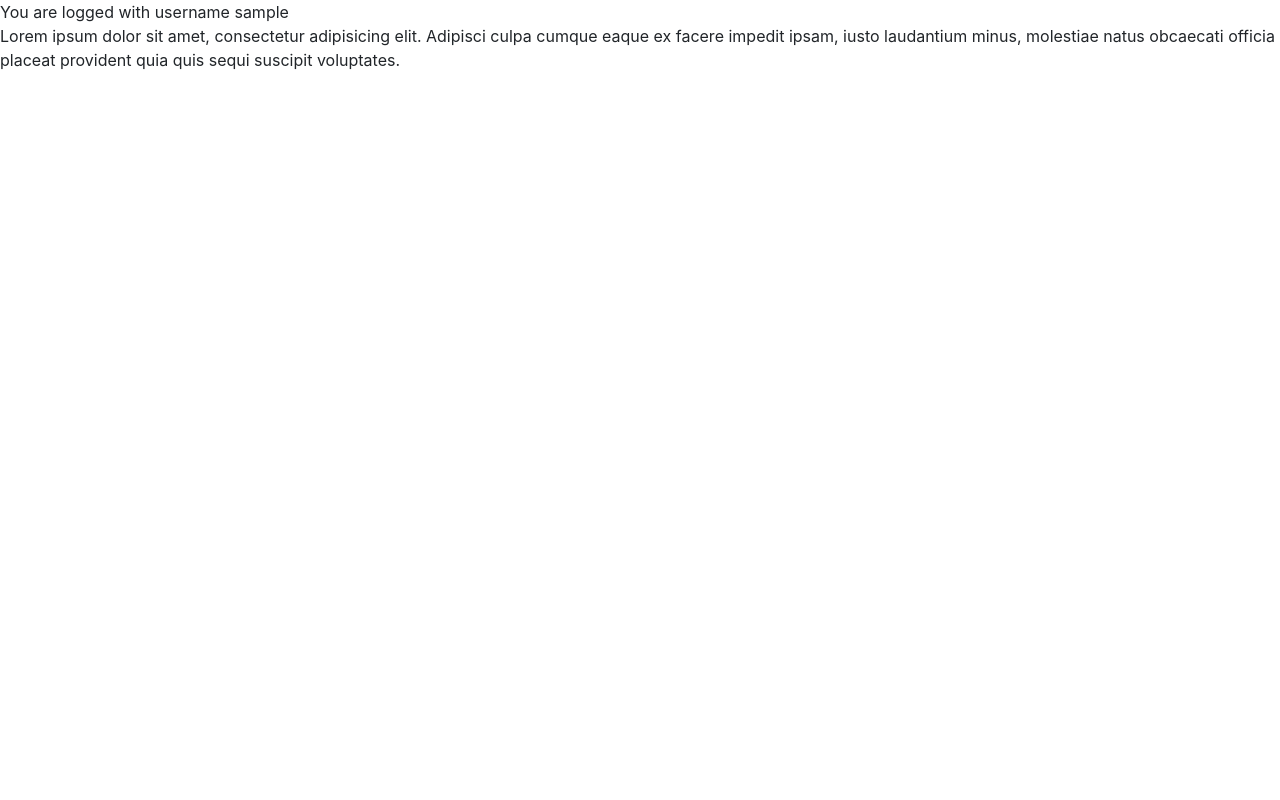
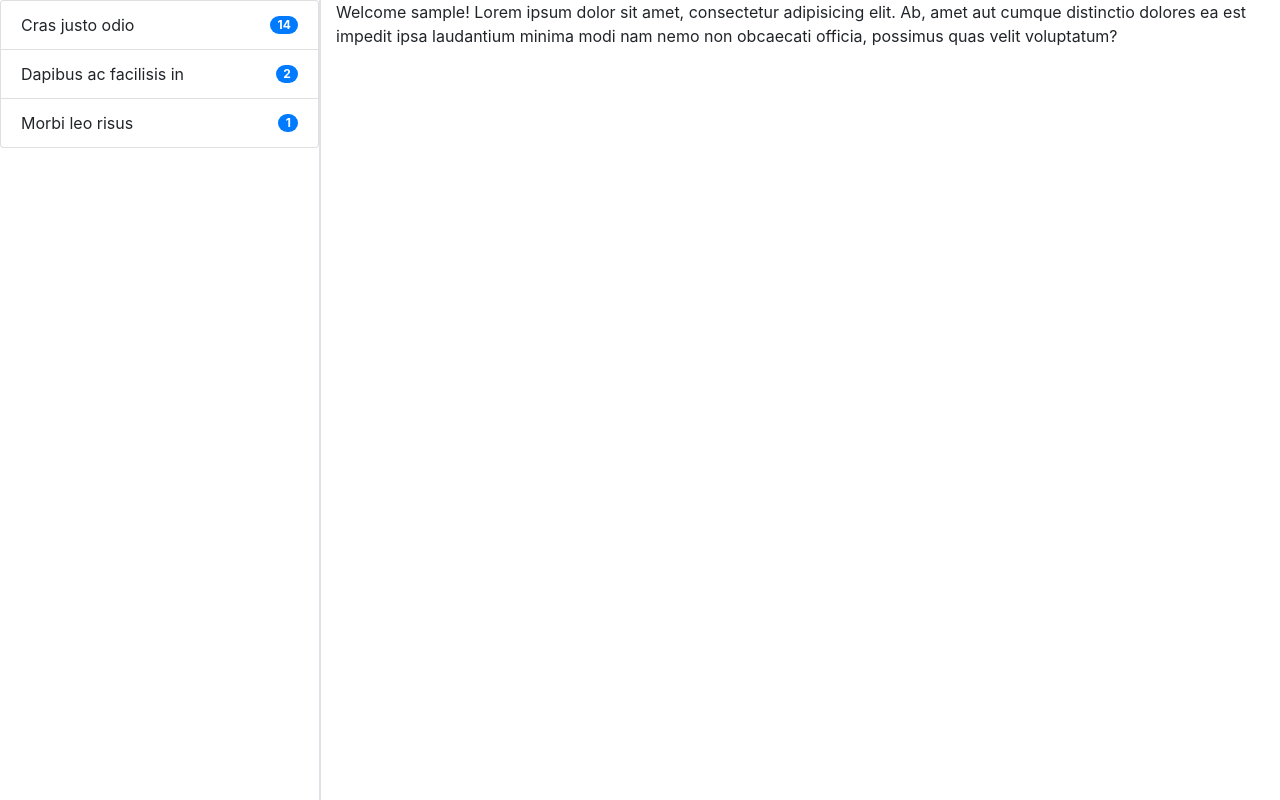
Before and after one commit to dzionek/channels, a Flask app: page / in a window 1280 px wide. Run offline with Flask 2, Linux system fonts and the light colour scheme; the visitor is signed in with stand-in values (Sample User, id 1); data comes from the database, SQL or seed files in the repository; data that the repository does not hold is empty; style sheets or scripts are compiled from the project's sources; some libraries are stand-ins or nearby versions.

Commit message:
Extract app layout

```diff
--- a/app.py
+++ b/app.py
@@ -48,7 +48,13 @@ def set_up_app():
     if not User.query.filter_by(username=username).first():
         db.session.add(User(username=username))
         db.session.commit()
-    return render_template('app.html', username=username)
+
+    channels = Channel.query.all()
+    messages = Message.query.all()
+
+    return render_template(
+        'app.html', username=username, channels=channels, messages=messages
+    )
 
 
 if __name__ == '__main__':
--- /dev/null
+++ b/static/scss/app.scss
@@ -0,0 +1,13 @@
+%container {
+  height: 100vh;
+}
+
+#app-container {
+  @extend %container;
+}
+
+#channels-list {
+  @extend %container;
+  padding: 0;
+  overflow-y: scroll;
+}
--- /dev/null
+++ b/templates/app-layout.html
@@ -0,0 +1,18 @@
+{% extends 'main-layout.html' %}
+
+{% block imports %}
+    <link rel="stylesheet" href="{{ url_for('static', filename='css/app.css') }}">
+{% endblock %}
+
+{% block content %}
+    <div class="container-fluid" id="app-container">
+        <div class="row">
+            <div class="col-md-3 border-right" id="channels-list">
+                {% block channels %}{% endblock %}
+            </div>
+            <div class="col-md-9 border-left">
+                {% block messages %}{% endblock %}
+            </div>
+        </div>
+    </div>
+{% endblock %}
--- a/templates/app.html
+++ b/templates/app.html
@@ -1,12 +1,23 @@
-{% extends 'layout.html' %}
+{% extends 'app-layout.html' %}
 
-{% block imports %}
-
+{% block channels %}
+    <ul class="list-group">
+        <li class="list-group-item d-flex justify-content-between align-items-center" style="width: 100%">
+            Cras justo odio
+            <span class="badge badge-primary badge-pill">14</span>
+        </li>
+        <li class="list-group-item d-flex justify-content-between align-items-center">
+            Dapibus ac facilisis in
+            <span class="badge badge-primary badge-pill">2</span>
+        </li>
+        <li class="list-group-item d-flex justify-content-between align-items-center">
+            Morbi leo risus
+            <span class="badge badge-primary badge-pill">1</span>
+        </li>
+    </ul>
 {% endblock %}
 
-{% block content %}
-    <div>
-    You are logged with username {{ username }}
-    </div>
-    Lorem ipsum dolor sit amet, consectetur adipisicing elit. Adipisci culpa cumque eaque ex facere impedit ipsam, iusto laudantium minus, molestiae natus obcaecati officia placeat provident quia quis sequi suscipit voluptates.
+{% block messages %}
+    Welcome {{ username }}!
+    Lorem ipsum dolor sit amet, consectetur adipisicing elit. Ab, amet aut cumque distinctio dolores ea est impedit ipsa laudantium minima modi nam nemo non obcaecati officia, possimus quas velit voluptatum?
 {% endblock %}
```
Also changed, not shown: templates/main-layout.html (renamed from templates/layout.html).
